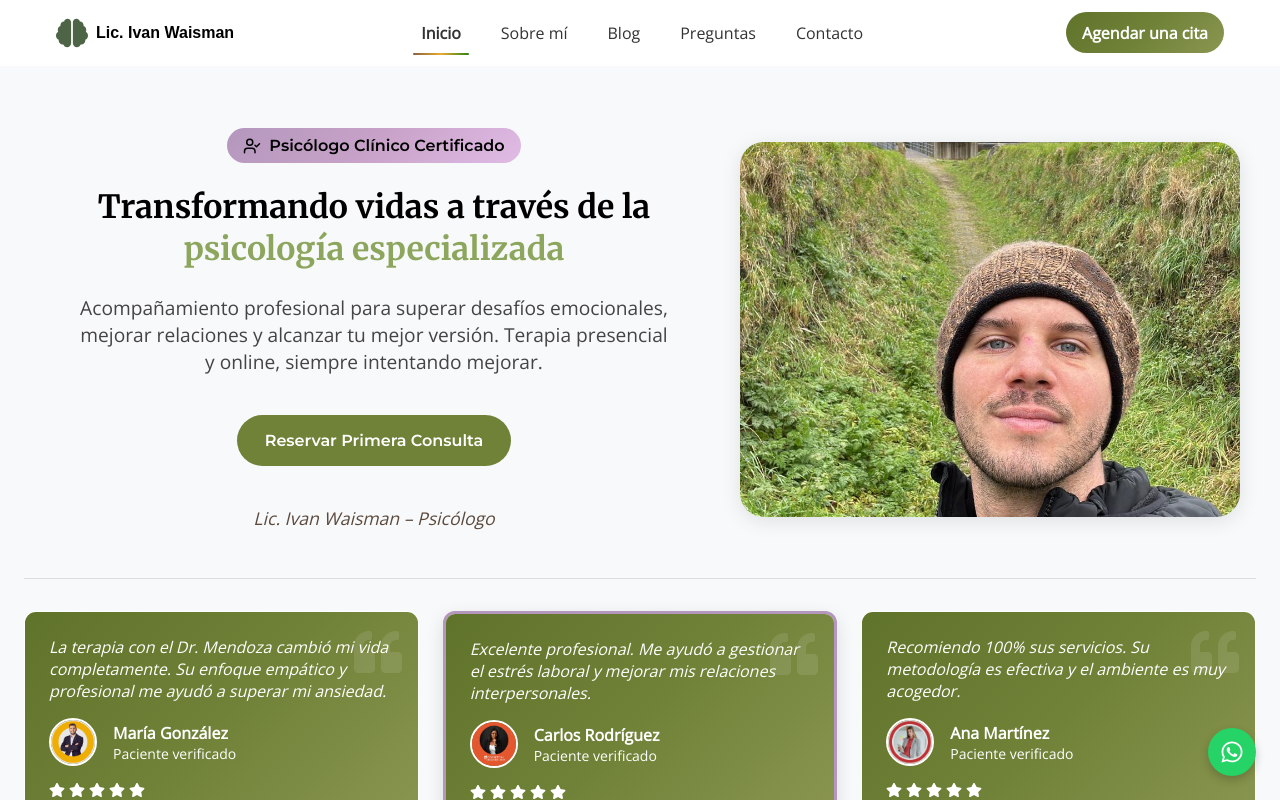
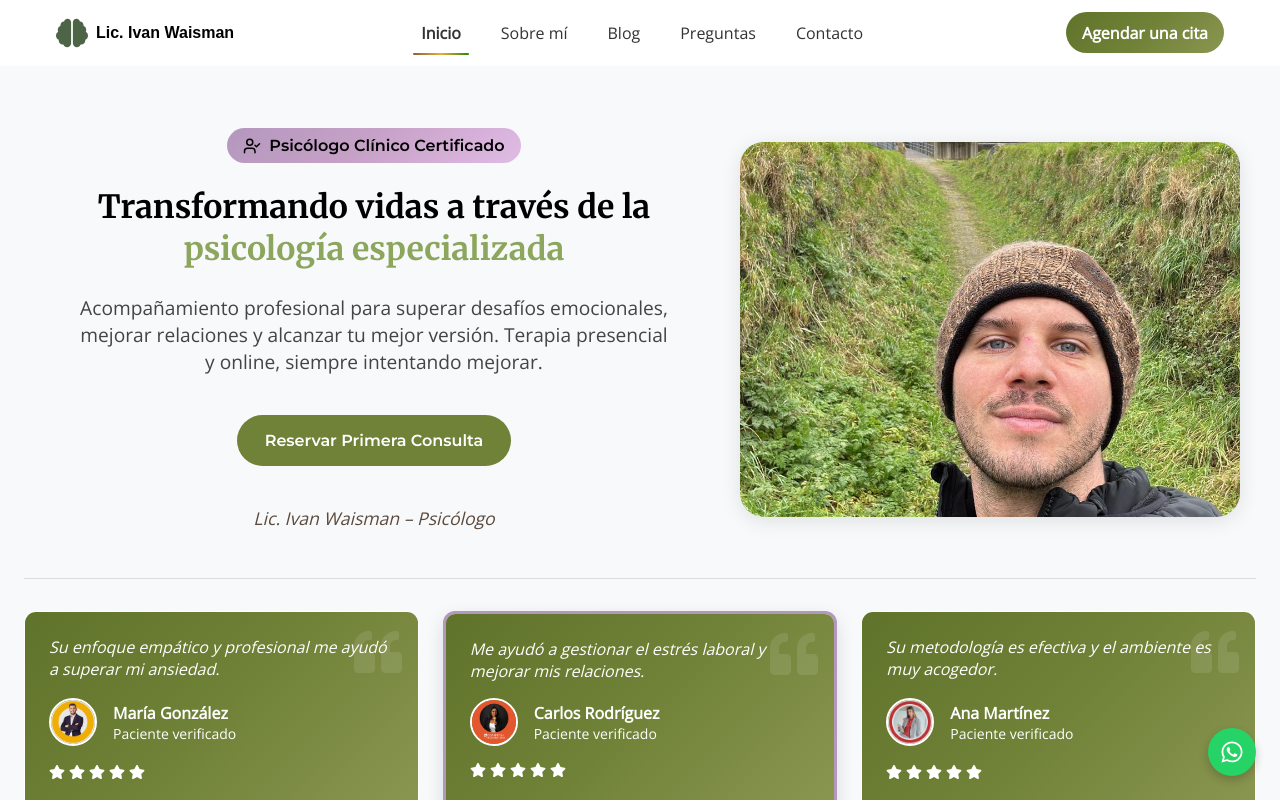
Before and after one commit to franco-barros/Psicology-landing, a Next.js app: page / in a window 1280 px wide. Shown: the top 800 px of the page. Built offline with nearby package versions, Linux system fonts and the light colour scheme.

Commit message:
Fixed bug on cards testimonials

```diff
--- a/src/data/blogposts.ts
+++ b/src/data/blogposts.ts
@@ -26,7 +26,7 @@ export const blogPosts: BlogPost[] = [
     title: "Técnicas de Comunicación Asertiva",
     category: "Relaciones",
     description:
-      "Aprende a expresar tus ideas y sentimientos de manera clara y respetuosa para mejorar tus relaciones interpersonales.",
+      "Aprende a expresar tus ideas y sentimientos de manera clara y respetuosa.",
     date: "8 Nov 2024",
     time: "6 min",
     image: "/images/psycology.png",
--- a/src/data/testimonials.ts
+++ b/src/data/testimonials.ts
@@ -8,43 +8,37 @@ export interface Testimonial {
 export const testimonials: Testimonial[] = [
   {
     name: "María González",
-    quote:
-      "La terapia con el Dr. Mendoza cambió mi vida completamente. Su enfoque empático y profesional me ayudó a superar mi ansiedad.",
+    quote: "Su enfoque empático y profesional me ayudó a superar mi ansiedad.",
     result: "Excelente",
     avatar: "/images/persona2.png",
   },
   {
     name: "Carlos Rodríguez",
-    quote:
-      "Excelente profesional. Me ayudó a gestionar el estrés laboral y mejorar mis relaciones interpersonales.",
+    quote: "Me ayudó a gestionar el estrés laboral y mejorar mis relaciones.",
     result: "Excelente",
     avatar: "/images/persona1.png",
   },
   {
     name: "Ana Martínez",
-    quote:
-      "Recomiendo 100% sus servicios. Su metodología es efectiva y el ambiente es muy acogedor.",
+    quote: "Su metodología es efectiva y el ambiente es muy acogedor.",
     result: "Excelente",
     avatar: "/images/persona.png",
   },
   {
     name: "Luis Fernández",
-    quote:
-      "Gracias a la terapia superé una etapa muy difícil. Muy agradecido por el compromiso y la calidez.",
+    quote: "Muy agradecido por el compromiso y la calidez.",
     result: "Muy Bueno",
     avatar: "/images/persona.png",
   },
   {
     name: "Sofía Ramírez",
-    quote:
-      "Me sentí escuchada y comprendida desde la primera sesión. El cambio ha sido real.",
+    quote: "Me sentí escuchada y comprendida desde la primera sesión.",
     result: "Excelente",
     avatar: "/images/persona.png",
   },
   {
     name: "Julián Pérez",
-    quote:
-      "Atención profesional y cercana. Realmente marca la diferencia en la vida de uno.",
+    quote: "Realmente marca la diferencia en la vida de uno.",
     result: "Muy Bueno",
     avatar: "/images/persona.png",
   },
--- a/src/styles/CarouselTestimonials.module.css
+++ b/src/styles/CarouselTestimonials.module.css
@@ -27,6 +27,18 @@
   overflow: hidden;
   border: 1px solid transparent;
   transition: border-color 0.3s ease;
+  height: 100%;
+}
+
+.carouselGrid > .card {
+  height: 100%;
+}
+
+/* En mobile, altura fija para evitar saltos al cambiar */
+@media (max-width: 768px) {
+  .card {
+    height: 420px;
+  }
 }
 
 .gradientBlock {
@@ -36,6 +48,9 @@
   color: #fff;
   text-align: left;
   flex: 1;
+  display: flex;
+  flex-direction: column;
+  justify-content: space-between;
 }
 
 .bgIcon {
@@ -50,6 +65,11 @@
 .quote {
   font-style: italic;
   margin-bottom: 1rem;
+  max-height: 120px;
+  overflow: hidden;
+  text-overflow: ellipsis;
+  display: -webkit-box;
+  -webkit-box-orient: vertical;
 }
 
 .authorRow {
--- a/src/styles/blogsection/BlogSection.module.css
+++ b/src/styles/blogsection/BlogSection.module.css
@@ -51,7 +51,8 @@
   border-radius: 1rem;
   box-shadow: 0 6px 16px rgba(0, 0, 0, 0.05);
   overflow: hidden;
-  max-width: 330px;
+  width: 330px; /* ancho fijo */
+  height: 420px; /* altura fija */
   text-align: left;
   display: flex;
   flex-direction: column;
@@ -64,6 +65,7 @@
   overflow: hidden;
   border-top-left-radius: 1rem;
   border-top-right-radius: 1rem;
+  flex-shrink: 0;
 }
 
 .image {
@@ -93,7 +95,7 @@
 
 .cardContent {
   padding: 1.25rem;
-  flex: 1;
+  flex: 1; /* ocupa todo el espacio vertical disponible */
   display: flex;
   flex-direction: column;
 }
@@ -108,7 +110,8 @@
   font-size: 0.95rem;
   color: #444;
   margin-bottom: 1rem;
-  flex: 1;
+  flex-grow: 1; /* hace que el texto ocupe espacio para empujar el botón abajo */
+  overflow: hidden;
 }
 
 .meta {
```
Also changed, not shown: src/components/blogsection/BlogSection.tsx (+2 -33 lines).
